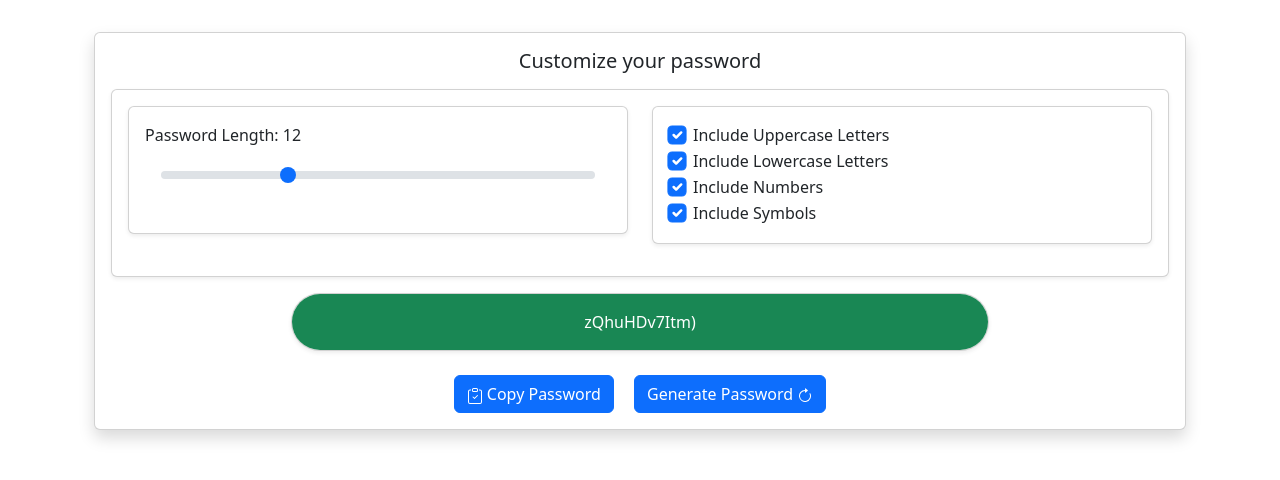
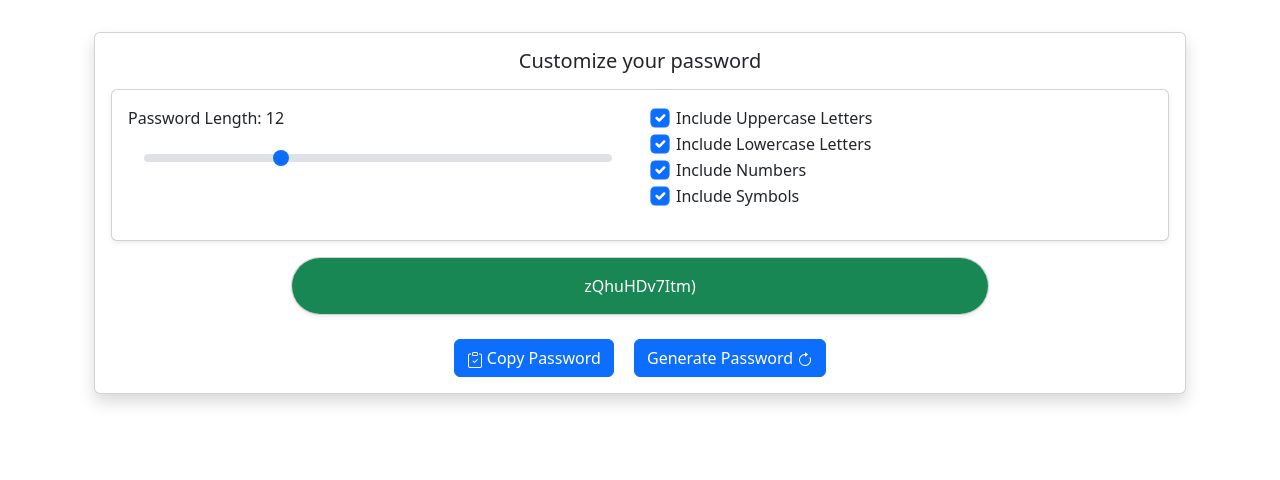
Before and after one commit to borosuk/PasswordGenerator, a PHP site: page / in a window 1280 px wide. Shown: the top 480 px of the page. Run offline with PHP 8.4, Linux system fonts and the light colour scheme.

Commit message:
removed a level of card nesting.

```diff
--- a/index.php
+++ b/index.php
@@ -36,25 +36,13 @@
                                     <div class="card-body">
                                         <div class="row">
                                             <div class="col-md-6">
-                                                <div class="card shadow-sm">
-                                                    <div class="card-body">
-                                                        <div class="row">
-                                                            <div class="col">
                                                 <div class="form-group mb-3">
                                                     <label class="form-label" for="length">Password Length: <span id="lengthValue"><?php echo isset($_POST['length']) ? $_POST['length'] : '12'; ?></span></label>
                                                     <input class="form-range h-75 p-3" type="range" id="length" name="length" min="4" max="32" value="<?php echo isset($_POST['length']) ? $_POST['length'] : '12'; ?>" oninput="updateLengthValue(this.value)">
                                                 </div>
                                             </div>
-                                                        </div>
-                                                    </div>
-                                                </div>
-                                            </div>
                                             <div class="col-md-6">
                                                 <div class="form-group mb-3">
-                                                    <div class="card shadow-sm">
-                                                        <div class="card-body">
-                                                            <div class="row">
-                                                                <div class="col">
                                                     <div class="form-check">
                                                         <input class="form-check-input" type="checkbox" id="uppercase" name="uppercase" <?php echo allUnchecked() ? 'checked' : (isset($_POST['uppercase']) ? 'checked' : ''); ?>>
                                                         <label class="form-check-label" for="uppercase">Include Uppercase Letters</label>
@@ -70,10 +58,6 @@
                                                     <div class="form-check">
                                                         <input class="form-check-input" type="checkbox" id="symbols" name="symbols" <?php echo allUnchecked() ? 'checked' : (isset($_POST['symbols']) ? 'checked' : ''); ?>>
                                                         <label class="form-check-label" for="symbols">Include Symbols</label>
-                                                                    </div>
-                                                                </div>
-                                                            </div>
-                                                        </div>
                                                     </div>
                                                 </div>
                                             </div>
```
Lines whose indentation alone changed are shown as unchanged.
